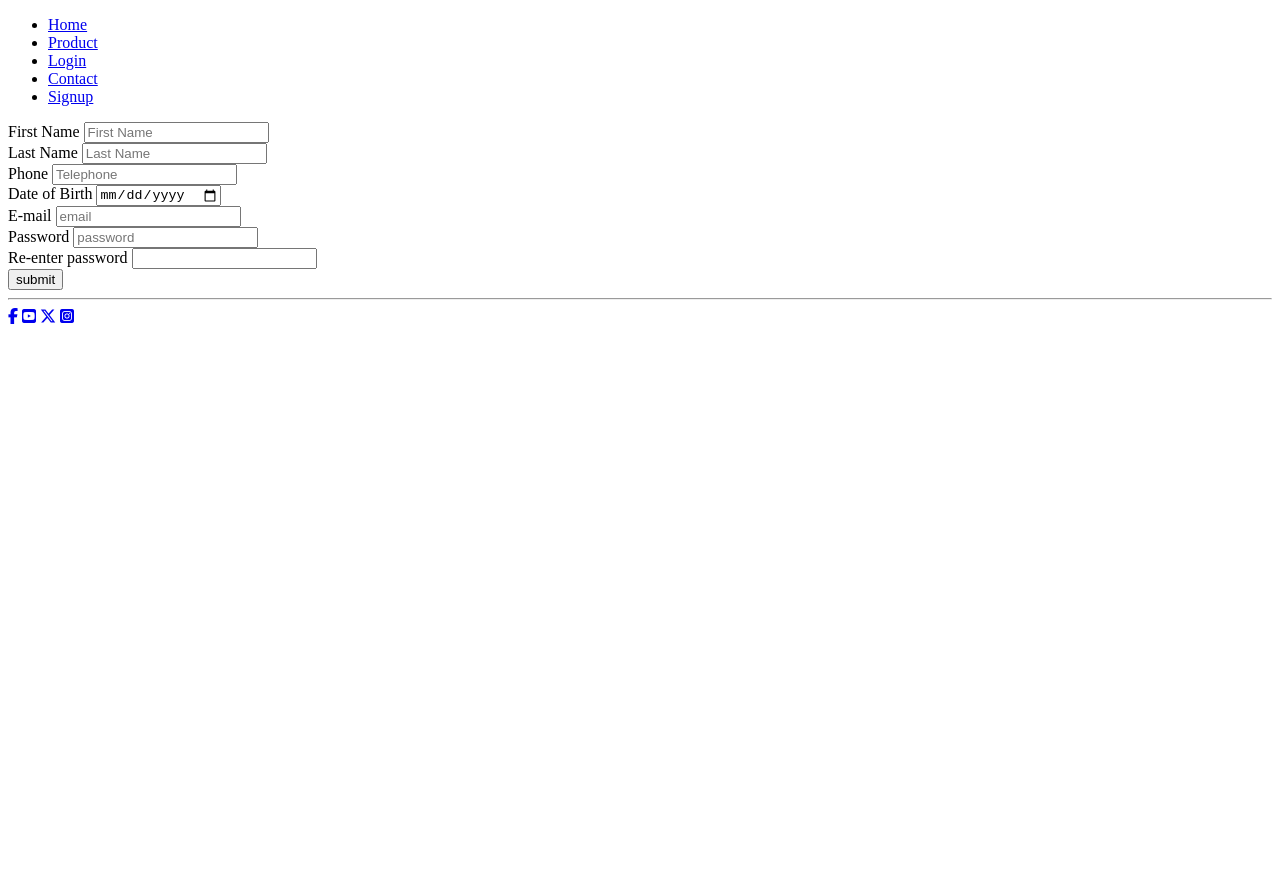
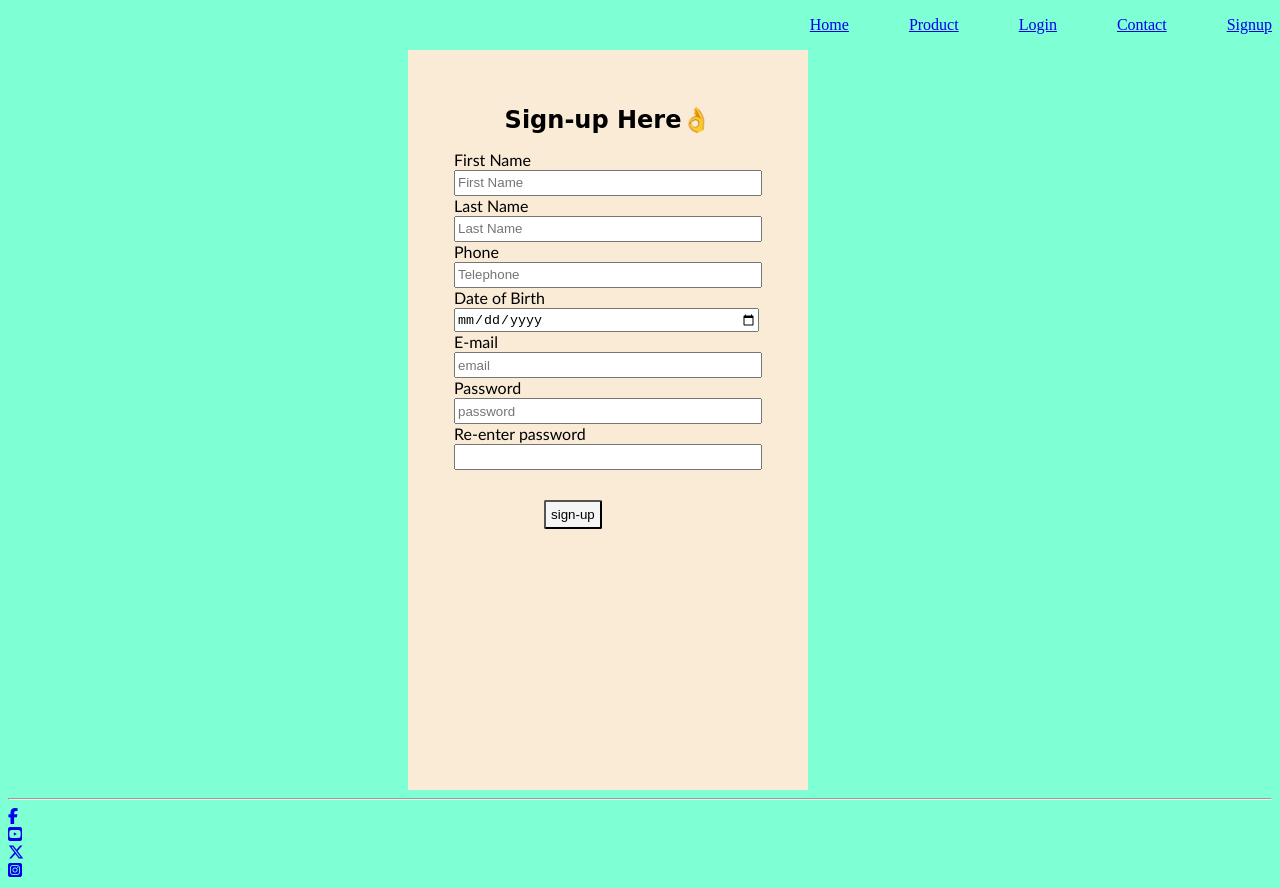
Before and after one commit to onuohaM/T4G_homework6, a plain HTML site: page page/signup.html in a window 1280 px wide. Before the commit the page ends 800 px from the top, so only its background shows below. Drawn offline with Linux system fonts and the light colour scheme.

Commit message:
Made changes

```diff
--- a/page/signup.html
+++ b/page/signup.html
@@ -4,56 +4,100 @@
     <meta charset="UTF-8">
     <meta name="viewport" content="width=device-width, initial-scale=1.0">
     <title>Login</title> <script src="https://kit.fontawesome.com/1b58fa4bf4.js" crossorigin="anonymous"></script>
+    <style>
+      body{
+         background-color: aquamarine;
+      }
+      h2{
+         text-align: center;
+         font-family: cursive;
+      }
+      .nav{
+        display: flex;
+        justify-content: flex-end;
+        gap: 60px;
+      }
+      .form{
+         background-color: antiquewhite;
+         display: flex;
+         justify-content: center;
+         width: 400px;
+         height: 700px;
+         margin-left: 400px;
+         padding-top: 40px;
+         line-height: 20px;
+         font-family: 'Trebuchet MS', 'Lucida Sans Unicode', 'Lucida Grande', 'Lucida Sans', Arial, sans-serif;
+      }
+      input{
+         width: 300px;
+         height: 20px;
+
+      }
+      .but{
+         margin-left: 90px;
+         margin-top: 30px;
+         background-color: whitesmoke;
+         padding: 5px;
+         border-radius: 2px;
+      }
+    </style>
 </head>
 <body>
-    <nav>
-        <ul>
-            <li> <a href="../index.html">Home</a></a>
-                <li><a href="product.html">Product</a></li>
-                <li><a href="login.html">Login</a></li>
-                <li><a href="contact.html">Contact</a></li>
-                <li><a href="signup.html">Signup</a></li>
-        </ul>
-    </nav>
+   <nav>
+      <ul>
+          <div class="nav">
+          <div><a href="../index.html">Home</a></div>
+          <div><a href="product.html">Product</a></div>
+          <div><a href="login.html">Login</a></div>
+          <div><a href="contact.html">Contact</a></div>
+          <div><a href="signup.html">Signup</a></div>
+      </div>
+      </ul>
+  </nav>
+  <div class="form">
     <form action="">
+     <h2>   Sign-up Here👌</h2>
     <div>
-        <label for="name">First Name</label>
+        <div><label for="name">First Name</label></div>
         <input type="text" placeholder="First Name" required>
     </div>
      <div>
-        <label for="">Last Name</label>
+        <div><label for="">Last Name</label></div>
         <input type="text" placeholder="Last Name" required>
      </div>
      <div>
-        <label for="">Phone</label>
+       <div><label for="">Phone</label></div>
         <input type="text" placeholder="Telephone" required>
      </div>
      <div>
-        <label for="">Date of Birth</label>
+        <div><label for="">Date of Birth</label></div>
         <input type="date" name="" id="" required>
      </div>
      <div>
-        <label for="">E-mail</label>
+        <div><label for="">E-mail</label></div>
         <input type="text" placeholder="email" required>
      </div>
      <div>
-        <label for="password">Password</label>
+        <div><label for="password">Password</label></div>
         <input type="password" name="" id="" placeholder="password" required>
      </div>
      <div>
-        <label for="Re-enter password">Re-enter password</label>
+        <div><label for="Re-enter password">Re-enter password</label></div>
         <input type="password" name="" id="" required>
      </div>
      <div>
-        <button type="submit">submit</button>
+        <button class="but" type="submit">sign-up</button>
      </div>
     </form>
+   </div>
     <hr>
     <footer>
-      <a href="https://www.bing.com/ck/a?!&&p=deb8b8fb9862f330JmltdHM9MTcyMDEzNzYwMCZpZ3VpZD0xNGJhNjcyOS1mMjI2LTYzNjEtMmRjNy03MzE1ZjMwZjYyMGEmaW5zaWQ9NTE5Mw&ptn=3&ver=2&hsh=3&fclid=14ba6729-f226-6361-2dc7-7315f30f620a&psq=facebook+login&u=a1aHR0cHM6Ly93d3cuZmFjZWJvb2suY29tL2xvZ2luLnBocC8&ntb=1"><i class="fa-brands fa-facebook-f"></i></i></a>
-      <a href="https://www.bing.com/ck/a?!&&p=d812b27005a7c074JmltdHM9MTcyMDEzNzYwMCZpZ3VpZD0xNGJhNjcyOS1mMjI2LTYzNjEtMmRjNy03MzE1ZjMwZjYyMGEmaW5zaWQ9NTE4Ng&ptn=3&ver=2&hsh=3&fclid=14ba6729-f226-6361-2dc7-7315f30f620a&psq=youtube&u=a1aHR0cHM6Ly93d3cueW91dHViZS5jb20vIyE6&ntb=1"><i class="fa-brands fa-square-youtube"></i></a>
-      <a href="https://www.bing.com/ck/a?!&&p=2163ee9a212b1838JmltdHM9MTcyMDEzNzYwMCZpZ3VpZD0xNGJhNjcyOS1mMjI2LTYzNjEtMmRjNy03MzE1ZjMwZjYyMGEmaW5zaWQ9NTE5NA&ptn=3&ver=2&hsh=3&fclid=14ba6729-f226-6361-2dc7-7315f30f620a&psq=twitter&u=a1aHR0cHM6Ly90d2l0dGVyLmNvbS8_bGFuZy1lbg&ntb=1"> <i class="fa-brands fa-x-twitter"></i></a>
-      <a href="https://www.bing.com/ck/a?!&&p=8df0e0f4e7eb4fa6JmltdHM9MTcyMDEzNzYwMCZpZ3VpZD0xNGJhNjcyOS1mMjI2LTYzNjEtMmRjNy03MzE1ZjMwZjYyMGEmaW5zaWQ9NTE5NA&ptn=3&ver=2&hsh=3&fclid=14ba6729-f226-6361-2dc7-7315f30f620a&psq=instagram&u=a1aHR0cHM6Ly93d3cuaW5zdGFncmFtLmNvbS8&ntb=1"><i class="fa-brands fa-square-instagram"></i></a>
-      </footer>
+      <div class="foot">
+     <div><a href="https://www.bing.com/ck/a?!&&p=deb8b8fb9862f330JmltdHM9MTcyMDEzNzYwMCZpZ3VpZD0xNGJhNjcyOS1mMjI2LTYzNjEtMmRjNy03MzE1ZjMwZjYyMGEmaW5zaWQ9NTE5Mw&ptn=3&ver=2&hsh=3&fclid=14ba6729-f226-6361-2dc7-7315f30f620a&psq=facebook+login&u=a1aHR0cHM6Ly93d3cuZmFjZWJvb2suY29tL2xvZ2luLnBocC8&ntb=1"><i class="fa-brands fa-facebook-f"></i></a></div>
+     <div><a href="https://www.bing.com/ck/a?!&&p=d812b27005a7c074JmltdHM9MTcyMDEzNzYwMCZpZ3VpZD0xNGJhNjcyOS1mMjI2LTYzNjEtMmRjNy03MzE1ZjMwZjYyMGEmaW5zaWQ9NTE4Ng&ptn=3&ver=2&hsh=3&fclid=14ba6729-f226-6361-2dc7-7315f30f620a&psq=youtube&u=a1aHR0cHM6Ly93d3cueW91dHViZS5jb20vIyE6&ntb=1"><i class="fa-brands fa-square-youtube"></i></a></div>
+     <div><a href="https://www.bing.com/ck/a?!&&p=2163ee9a212b1838JmltdHM9MTcyMDEzNzYwMCZpZ3VpZD0xNGJhNjcyOS1mMjI2LTYzNjEtMmRjNy03MzE1ZjMwZjYyMGEmaW5zaWQ9NTE5NA&ptn=3&ver=2&hsh=3&fclid=14ba6729-f226-6361-2dc7-7315f30f620a&psq=twitter&u=a1aHR0cHM6Ly90d2l0dGVyLmNvbS8_bGFuZy1lbg&ntb=1"> <i class="fa-brands fa-x-twitter"></i></a></div>
+     <div> <a href="https://www.bing.com/ck/a?!&&p=8df0e0f4e7eb4fa6JmltdHM9MTcyMDEzNzYwMCZpZ3VpZD0xNGJhNjcyOS1mMjI2LTYzNjEtMmRjNy03MzE1ZjMwZjYyMGEmaW5zaWQ9NTE5NA&ptn=3&ver=2&hsh=3&fclid=14ba6729-f226-6361-2dc7-7315f30f620a&psq=instagram&u=a1aHR0cHM6Ly93d3cuaW5zdGFncmFtLmNvbS8&ntb=1"><i class="fa-brands fa-square-instagram"></i></a></div>
+  </div>
+  </footer>
 </body>
 </html>
```
Also changed, not shown: index.html (+77 -21 lines), page/contact.html (+25 -9 lines), page/login.html (+30 -10 lines), page/product.html (+45 -25 lines), images/spices.jpg (added).
